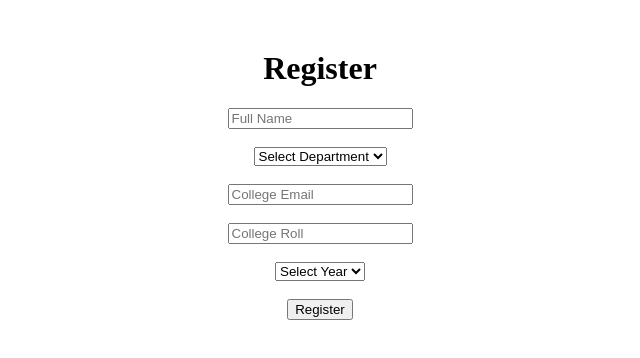
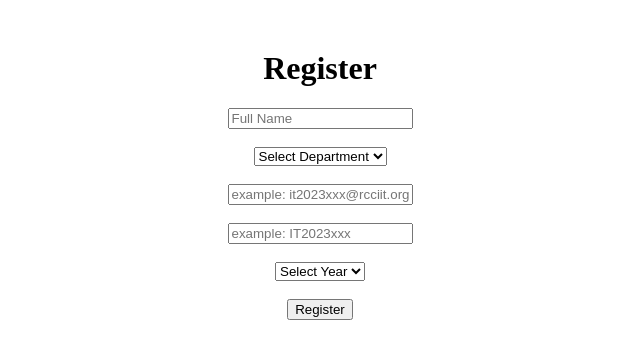
Before and after one commit to SMitra05/treasurehunt, a Next.js app: page /register in a window 1280 px wide. Shown: the top 358 px of the page, without its empty margins (320-960 px from the left). Built offline with nearby package versions, Linux system fonts and the light colour scheme; no server answers.

Commit message:
Refactor registration success message layout

```diff
--- a/app/register/page.tsx
+++ b/app/register/page.tsx
@@ -103,13 +103,11 @@ export default function RegisterPage(){
             ✓
           </div>
 
-        <h2 style={{color:"#00a152",marginBottom:"10px"}}>
+          <h2 style={{color:"#00a152"}}>
             Registration Successful
           </h2>
 
-        <p style={{color:"#666"}}>
-          Redirecting to Login...
-        </p>
+          <p>Redirecting to Login...</p>
 
         </div>
 
@@ -157,7 +155,8 @@ export default function RegisterPage(){
         <br/><br/>
 
         <input
-          placeholder="College Email"
+          type="email"
+          placeholder="example: it2023xxx@rcciit.org.in"
           required
           onChange={(e)=>setEmail(e.target.value)}
         />
@@ -165,7 +164,7 @@ export default function RegisterPage(){
         <br/><br/>
 
         <input
-          placeholder="College Roll"
+          placeholder="example: IT2023xxx"
           required
           onChange={(e)=>setRoll(e.target.value)}
         />
```
Lines whose indentation alone changed are shown as unchanged.
